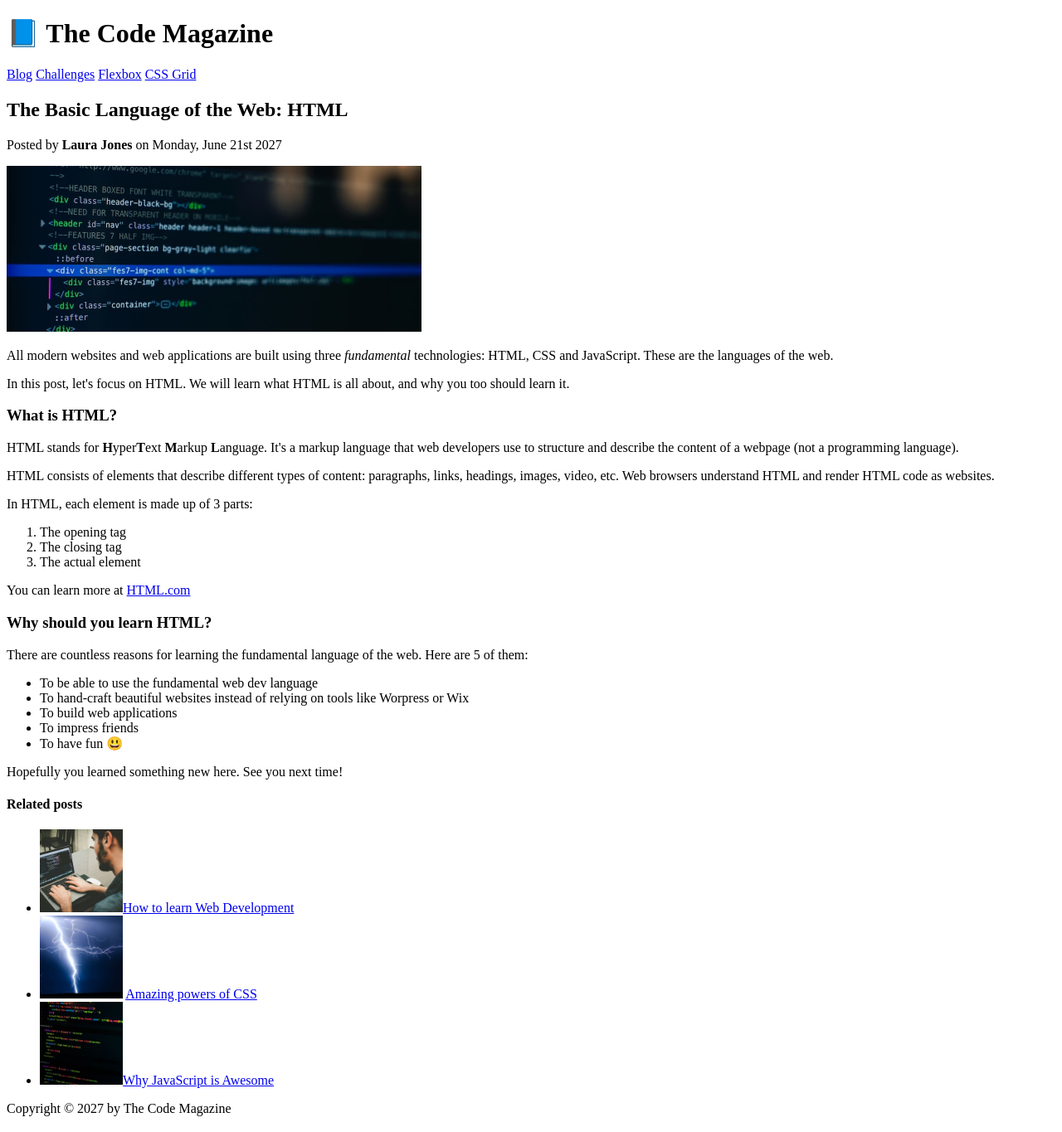
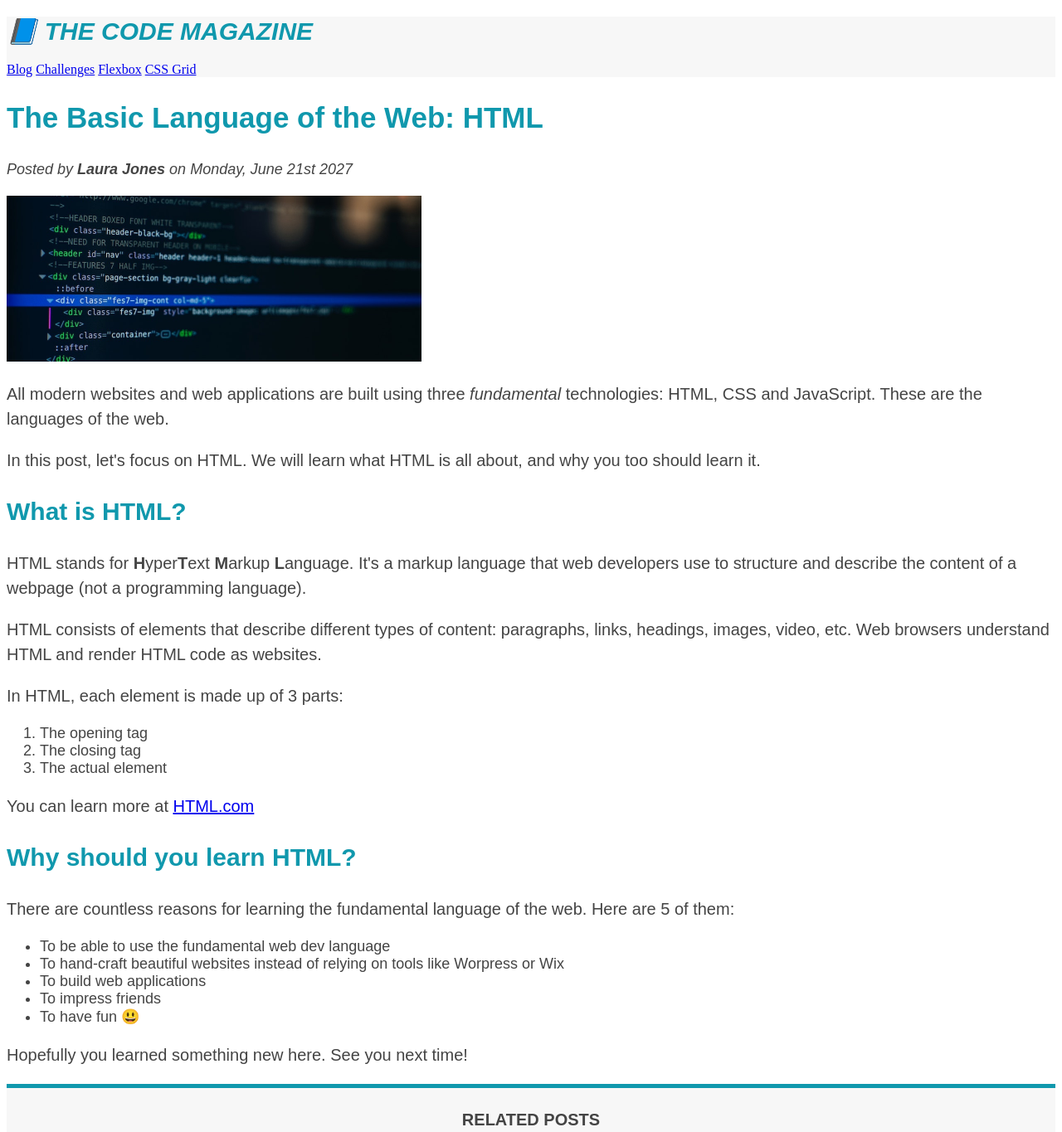
Before and after one commit to Gayathri-Elan/Basic-HTML, a plain HTML site: page index.html in a window 1280 px wide. Shown: the top 1365 px of the page at 83% size. Drawn offline with Linux system fonts and the light colour scheme.

Commit message:
Bringing in CSS

```diff
--- a/index.html
+++ b/index.html
@@ -3,10 +3,13 @@
   <!--Understanding and using Semantic HTML-->
   <head>
     <meta charset="UTF-8" />
+    <link href="style.css" rel="stylesheet" />
+    <!--Linking External CSS to HTML File-->
     <title>The Basic Language of the Web: HTML</title>
   </head>
+
   <body>
-    <header>
+    <header class="main-header">
       <h1>📘 The Code Magazine</h1>
       <nav>
         <a href="blog.html" target="_blank">Blog</a>
@@ -28,10 +31,12 @@
       </nav>
     </header>
 
-    <article>
+    <p>
       <header>
         <h2>The Basic Language of the Web: HTML</h2>
-        <p>Posted by <strong>Laura Jones</strong> on Monday, June 21st 2027</p>
+        <p id="author">
+          Posted by <strong>Laura Jones</strong> on Monday, June 21st 2027
+        </p>
         <img
           src="post-img.jpg"
           alt="Image not found"
@@ -68,8 +73,8 @@
         <li>The closing tag</li>
         <li>The actual element</li>
       </ol>
-      You can learn more at
-      <a href="https://html.com/" target="_blank">HTML.com</a>
+     <p>You can learn more at
+      <a href="https://html.com/" target="_blank">HTML.com</a></p>
       <!--Opens linked website in a new tab-->
       <h3>Why should you learn HTML?</h3>
       <p>
@@ -90,7 +95,7 @@
     </article>
     <aside>
       <h4>Related posts</h4>
-      <ul>
+      <ul class="related">
         <li>
           <img
             src="related-1.jpg"
@@ -100,6 +105,7 @@
           /><a
             href="https://developer.mozilla.org/en-US/docs/Learn"
             target="_blank"
+            class="related-link"
             >How to learn Web Development</a
           >
         </li>
@@ -113,6 +119,7 @@
           <a
             href="https://developers.google.com/web/updates/2012/06/The-amazing-powers-of-CSS"
             target="_blank"
+            class="related-link"
             >Amazing powers of CSS</a
           >
         </li>
@@ -125,12 +132,15 @@
           /><a
             href="https://snipcart.com/blog/why-javascript-benefits"
             target="_blank"
+            class="related-link"
             >Why JavaScript is Awesome</a
           >
         </li>
       </ul>
     </aside>
-    <footer>Copyright &copy; 2027 by The Code Magazine</footer>
+    <footer>
+      <p id="copyright">Copyright &copy; 2027 by The Code Magazine</p>
+    </footer>
     <!--Used a HTML entity-->
   </body>
 </html>
--- /dev/null
+++ b/style.css
@@ -0,0 +1,78 @@
+h1,
+h2,
+h3,
+h4,
+p,
+li {
+  font-family: sans-serif;
+  color: #444444;
+}
+
+h1,
+h2,
+h3 {
+  color: #1098ad;
+}
+
+h1 {
+  font-size: 30px;
+  text-transform: uppercase;
+  font-style: italic;
+}
+
+h2 {
+  font-size: 35px;
+}
+
+h3 {
+  font-size: 30px;
+}
+
+h4 {
+  font-size: 20px;
+  text-transform: uppercase;
+  text-align: center;
+}
+
+p {
+  font-size: 20px;
+  line-height: 1.5;
+}
+
+li {
+  font-size: 18px;
+}
+
+footer p {
+  font-size: 16px;
+}
+
+/* using id to name and style specific elements*/
+#author {
+  font-style: italic;
+  font-size: 18px;
+}
+
+#copyright {
+  font-size: 16px;
+}
+
+/*using class to name and style specific elements*/
+.related-link {
+  font-style: italic;
+  font-size: 20px;
+}
+
+.related {
+  list-style: none;
+}
+
+.main-header {
+  background-color: #f7f7f7;
+}
+
+aside {
+  background-color: #f7f7f7;
+  border-top: 5px solid #1098ad;
+  border-bottom: 5px solid #1098ad;
+}
```
